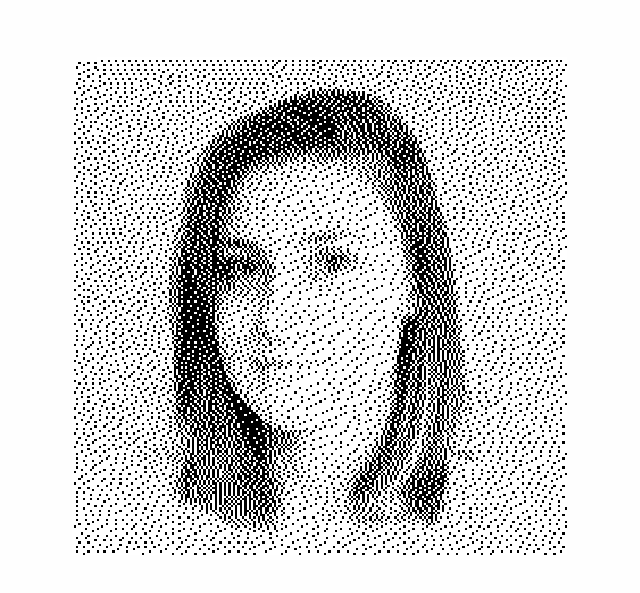
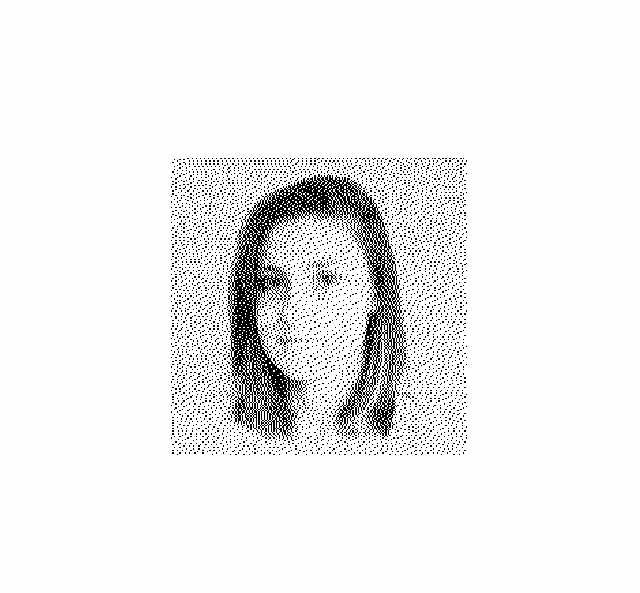
Before and after one commit to n-sayenko/n-sayenko.github.io, a plain HTML site: page index.html in a window 1280 px wide. Shown: the part 103-696 px from the top of the page, without its empty margins (331-971 px from the left). Drawn offline with Linux system fonts and the light colour scheme; a web font is replaced by a local one.

Commit message:
Update style.css

```diff
--- a/style.css
+++ b/style.css
@@ -24,3 +24,10 @@ section {
   align-items: center;
   justify-content: center;
 }
+
+@media screen and (min-width: 480px) {
+ canvas {
+    width: 300px;
+    height: 300px;
+  }
+}
```
